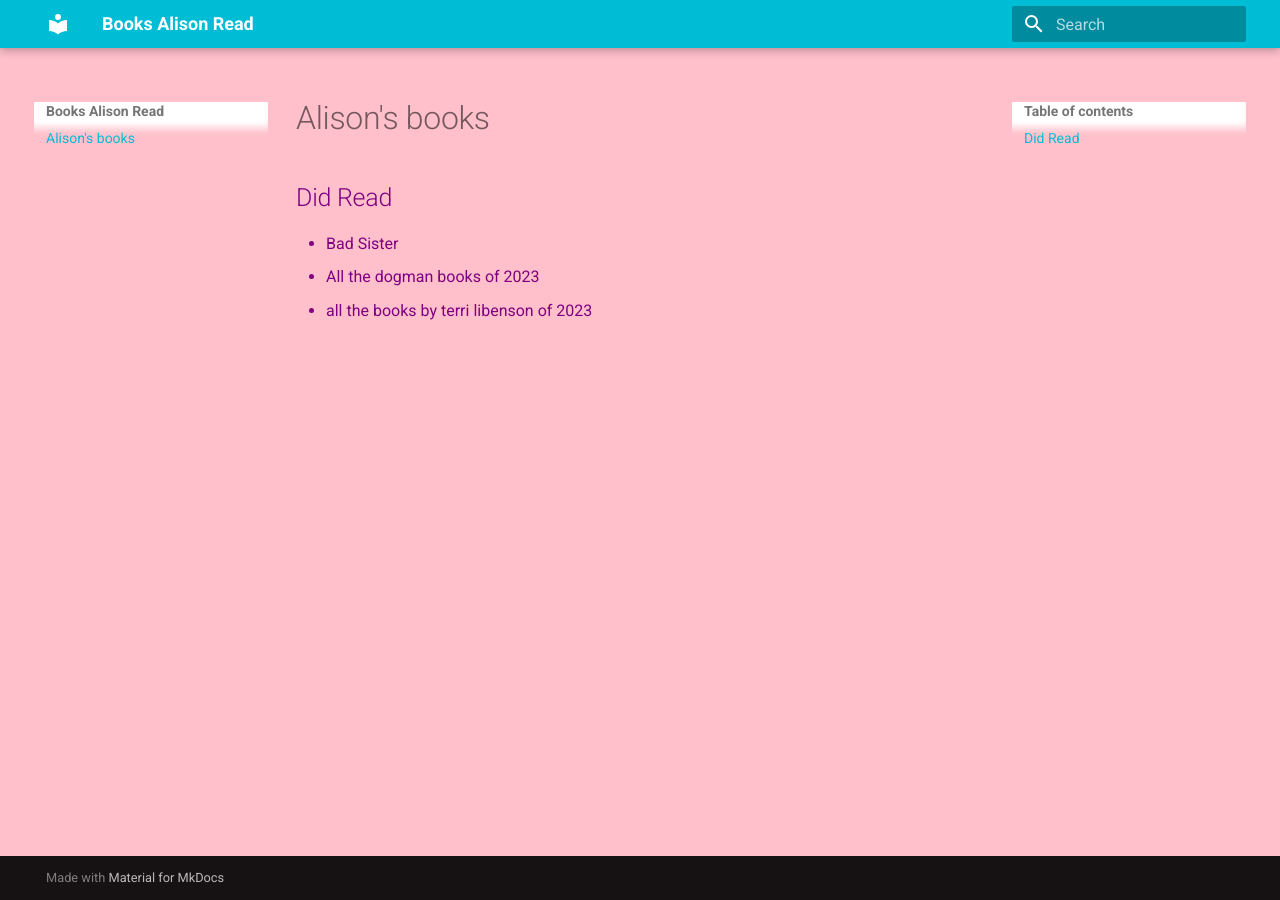
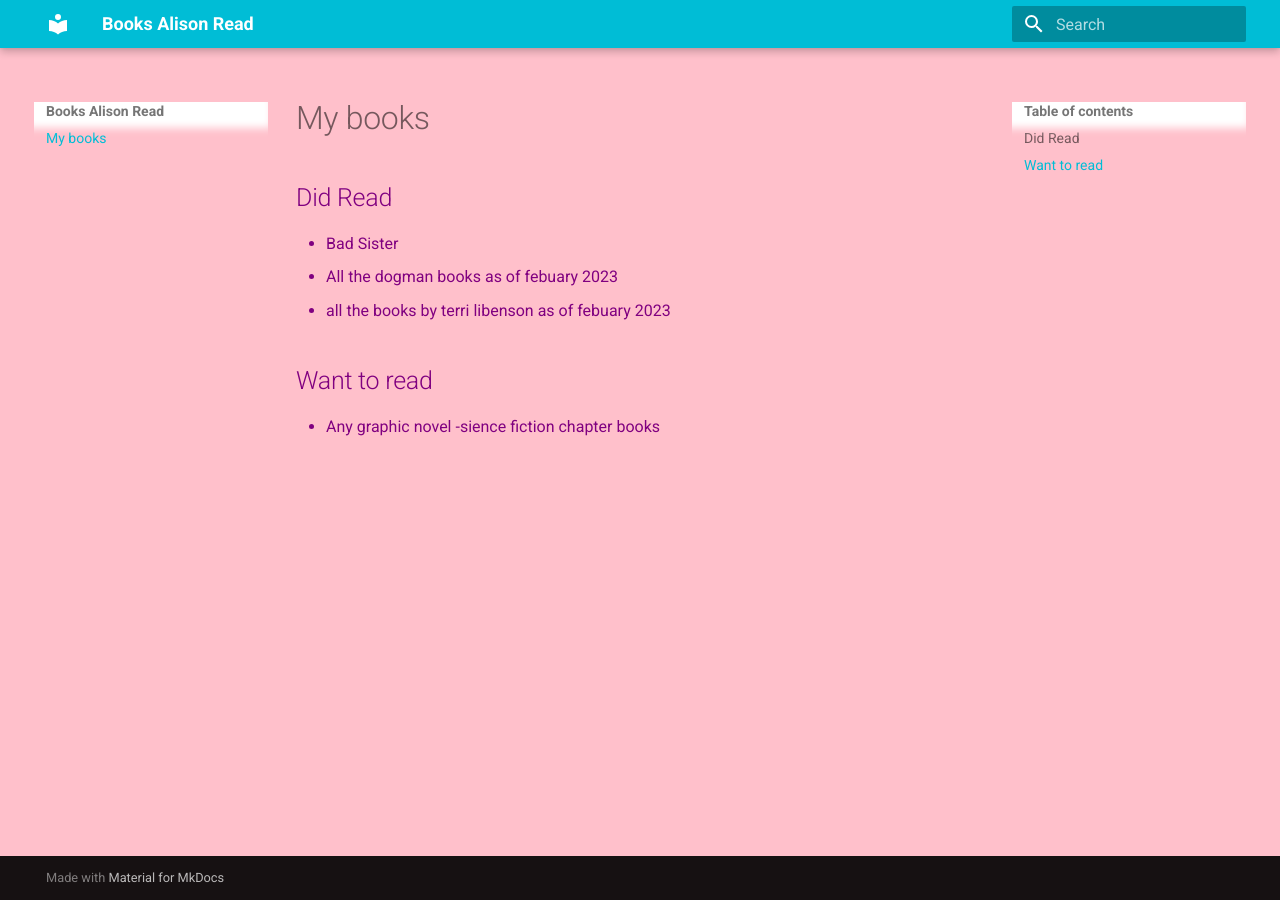
Before and after one commit to irishismyname/books-alison-read, an MkDocs documentation site: the page built from docs/index.md, in a window 1280 px wide. Built offline with MkDocs 1.6.1 and Material for MkDocs 9.7.7, drawn with Linux system fonts in a browser that asks for light colours.

Commit message:
Updated from VSCode

```diff
--- a/docs/index.md
+++ b/docs/index.md
@@ -1,5 +1,8 @@
-# Alison's books
+# My books
 ## Did Read
 - Bad Sister
-- All the dogman books of 2023
--  all the books by terri libenson  of 2023
+- All the dogman books as of  febuary 2023
+-  all the books by terri libenson  as of febuary 2023
+## Want to read
+ - Any graphic novel
+ -sience fiction chapter books
```
